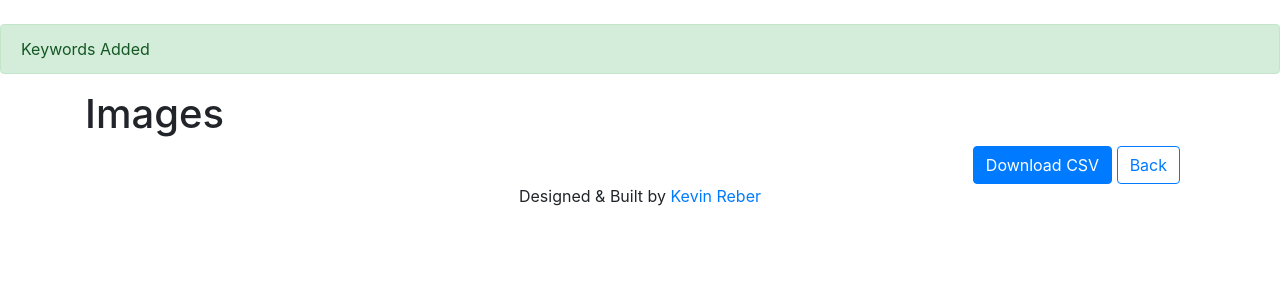
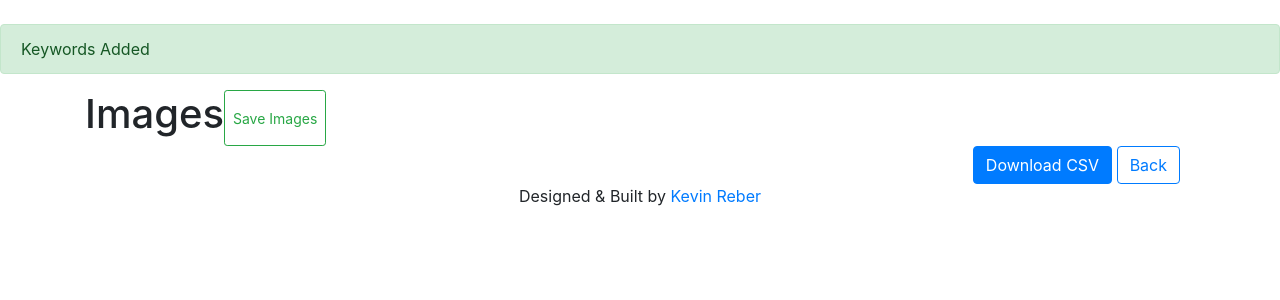
Before and after one commit to kevinreber/Capstone-Project, a Flask app: page /images in a window 1280 px wide. Shown: the part 56-356 px from the top of the page. Run offline with Flask 2, Linux system fonts and the light colour scheme; data that the repository does not hold is empty; some libraries are stand-ins or nearby versions.

Commit message:
user can save file changes to db

```diff
--- a/templates/images.html
+++ b/templates/images.html
@@ -4,7 +4,10 @@
 {% block title %}Prepare CSV{% endblock %}
 
 {% block content %}
-<h1>Images</h1>
+<div class=d-flex>
+    <h1>Images</h1>
+    <button id="save-files-btn" type="button" class="btn btn-outline-success btn-sm">Save Images</button>
+</div>
 
 <form id="image-list" class="container" action="/" method="GET">
     {{ form.csrf_token }}
```
